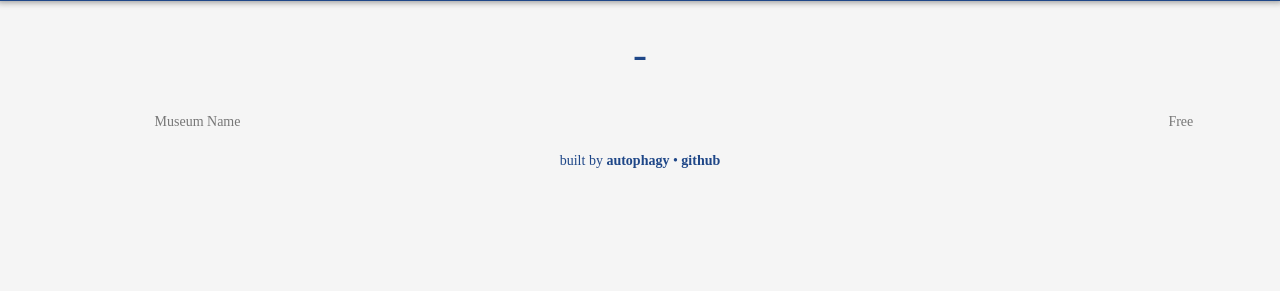
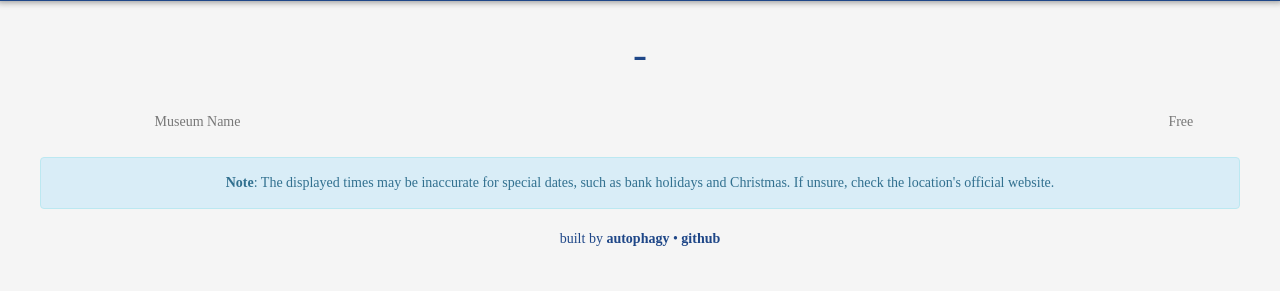
Before and after one commit to Autophagy/museumzeit, a Flask app: template app/templates/city.html in a window 1280 px wide. Shown: the part 59-350 px from the top of the page. Run offline with Flask 2, Linux system fonts and the light colour scheme; the template is opened without the code that fills it, so the values that code supplies are empty; some libraries are stand-ins or nearby versions; some web fonts are replaced.

Commit message:
Added information box

```diff
--- a/app/static/css/city.css
+++ b/app/static/css/city.css
@@ -168,6 +168,12 @@ a:hover {
   background-color: #DC3023;
 }
 
+#accuracy-warning {
+  margin-top: 20px;
+  margin-left: -15px;
+  margin-right: -15px;
+}
+
 #credits {
   margin: 1em 0;
 }
--- a/app/templates/city.html
+++ b/app/templates/city.html
@@ -122,6 +122,10 @@
       </div>
     {% endfor %}
 
+    <div id="accuracy-warning" class="alert alert-info">
+      <strong>Note</strong>: The displayed times may be inaccurate for special dates, such as bank holidays and Christmas. If unsure, check the location's official website.
+    </div>
+
     <div id="credits">
       built by <a href="https://autophagy.io/" target="_blank">autophagy</a> • <a href="https://github.com/Autophagy/museumzeit" target="_blank">github</a>
     </div>
```
